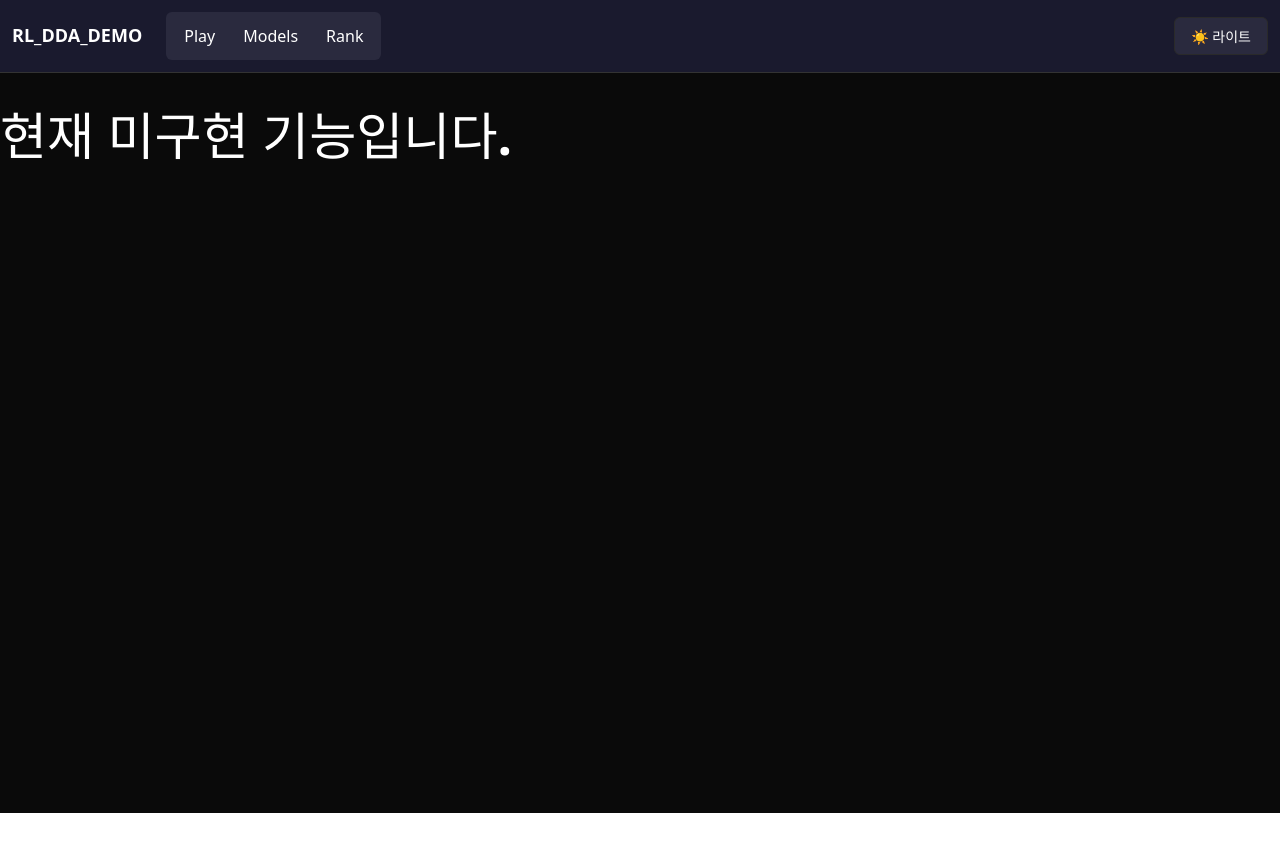
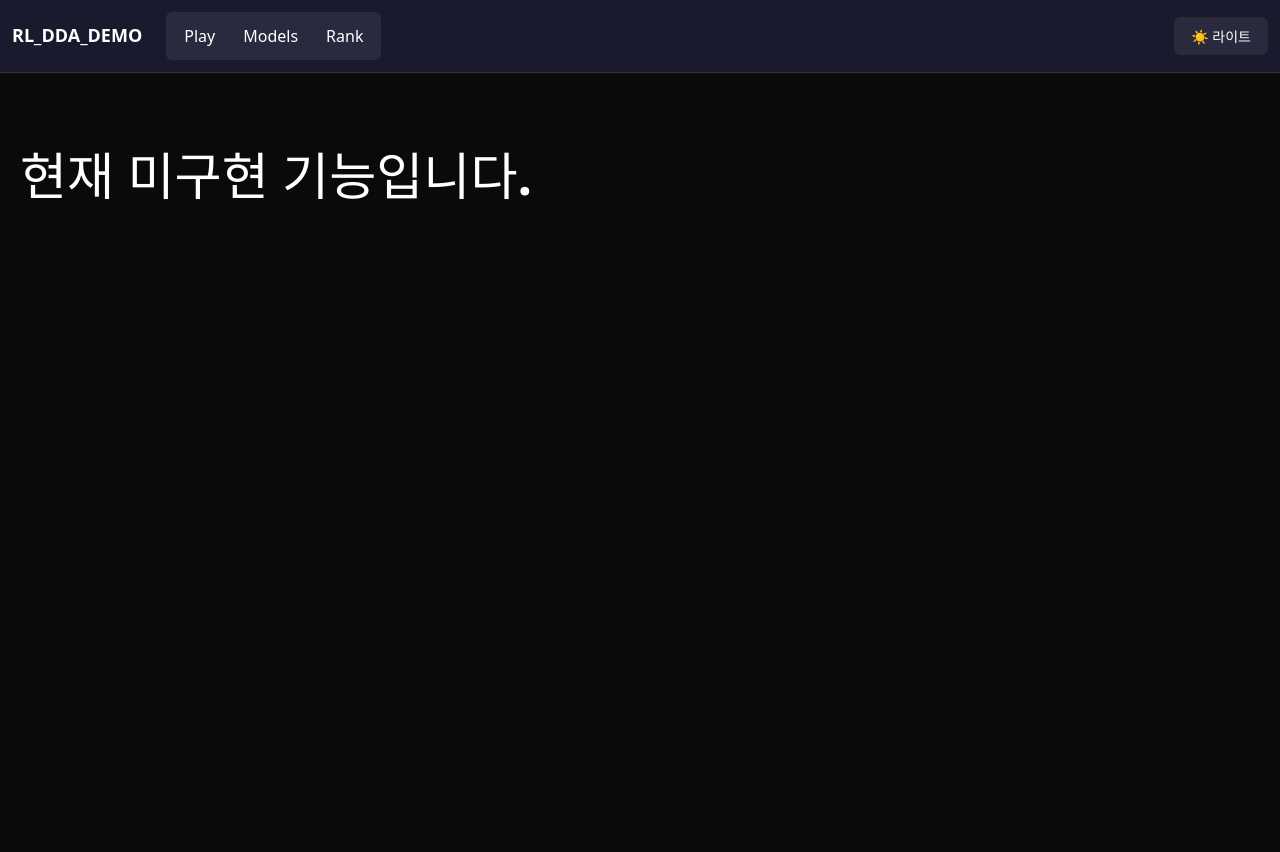
Before and after one commit to devforplus/RL_DDA_DEMO, a React (Vite) app in the folder frontend/: page /replay/1 in a window 1280 px wide. Shown: the top 852 px of the page. Before the commit the page ends 813 px from the top, so only its background shows below. Built offline with nearby package versions, Linux system fonts and the light colour scheme.

Commit message:
feat(ui): 나머지 페이지들에 테마 적용
- Models, Watch, Replay 페이지에 기본 테마 색상 적용

- 모든 페이지에 일관된 배경색과 텍스트 색상 적용

- 전체 애플리케이션의 테마 일관성 완성

```diff
--- a/frontend/src/pages/Models.tsx
+++ b/frontend/src/pages/Models.tsx
@@ -1,7 +1,19 @@
+import { useTheme } from '../contexts/ThemeContext'
+import { darkTheme, lightTheme } from '../theme/colors'
+
 export default function Models() {
+    const { theme } = useTheme()
+    const colors = theme === 'dark' ? darkTheme : lightTheme
+
     return (
-        <div style={{ display: 'grid', gap: 12 }}>
-            <h2>현재 미구현 기능입니다.</h2>
+        <div style={{
+            display: 'grid',
+            gap: 12,
+            padding: '40px 20px',
+            minHeight: 'calc(100vh - 60px)',
+            background: colors.background
+        }}>
+            <h2 style={{ color: colors.text }}>현재 미구현 기능입니다.</h2>
         </div>
     )
 }
--- a/frontend/src/pages/Replay.tsx
+++ b/frontend/src/pages/Replay.tsx
@@ -1,7 +1,19 @@
+import { useTheme } from '../contexts/ThemeContext'
+import { darkTheme, lightTheme } from '../theme/colors'
+
 export default function Replay() {
+    const { theme } = useTheme()
+    const colors = theme === 'dark' ? darkTheme : lightTheme
+
     return (
-        <div style={{ display: 'grid', gap: 12 }}>
-            <h1>현재 미구현 기능입니다.</h1>
+        <div style={{
+            display: 'grid',
+            gap: 12,
+            padding: '40px 20px',
+            minHeight: 'calc(100vh - 60px)',
+            background: colors.background
+        }}>
+            <h1 style={{ color: colors.text }}>현재 미구현 기능입니다.</h1>
         </div>
     )
 }
--- a/frontend/src/pages/Watch.tsx
+++ b/frontend/src/pages/Watch.tsx
@@ -3,23 +3,32 @@ import { useParams } from 'react-router-dom'
 import ReplayPlayer from '../components/ReplayPlayer'
 import MjpegViewer from '../components/MjpegViewer'
 import { streamUrlForModel } from '../config'
+import { useTheme } from '../contexts/ThemeContext'
+import { darkTheme, lightTheme } from '../theme/colors'
 
 export default function Watch() {
+  const { theme } = useTheme()
+  const colors = theme === 'dark' ? darkTheme : lightTheme
+
   const params = useParams()
   const modelId = params.modelId as string | undefined
   const streamUrl = useMemo(() => streamUrlForModel(modelId) ?? '', [modelId])
 
   return (
-    <div>
-      <h2>에이전트 플레이 보기</h2>
+    <div style={{
+      padding: '40px 20px',
+      minHeight: 'calc(100vh - 60px)',
+      background: colors.background
+    }}>
+      <h2 style={{ color: colors.text }}>에이전트 플레이 보기</h2>
       {streamUrl ? (
         <div style={{ display: 'grid', gap: 12 }}>
-          <div style={{ color: '#666' }}>모델: {modelId}</div>
+          <div style={{ color: colors.textSecondary }}>모델: {modelId}</div>
           <MjpegViewer src={streamUrl} width={512} height={384} />
         </div>
       ) : (
         <div style={{ display: 'grid', gap: 12 }}>
-          <div style={{ color: '#a00' }}>스트림 URL이 설정되지 않았습니다.</div>
+          <div style={{ color: colors.error }}>스트림 URL이 설정되지 않았습니다.</div>
           <ReplayPlayer modelId={modelId} />
         </div>
       )}
```
